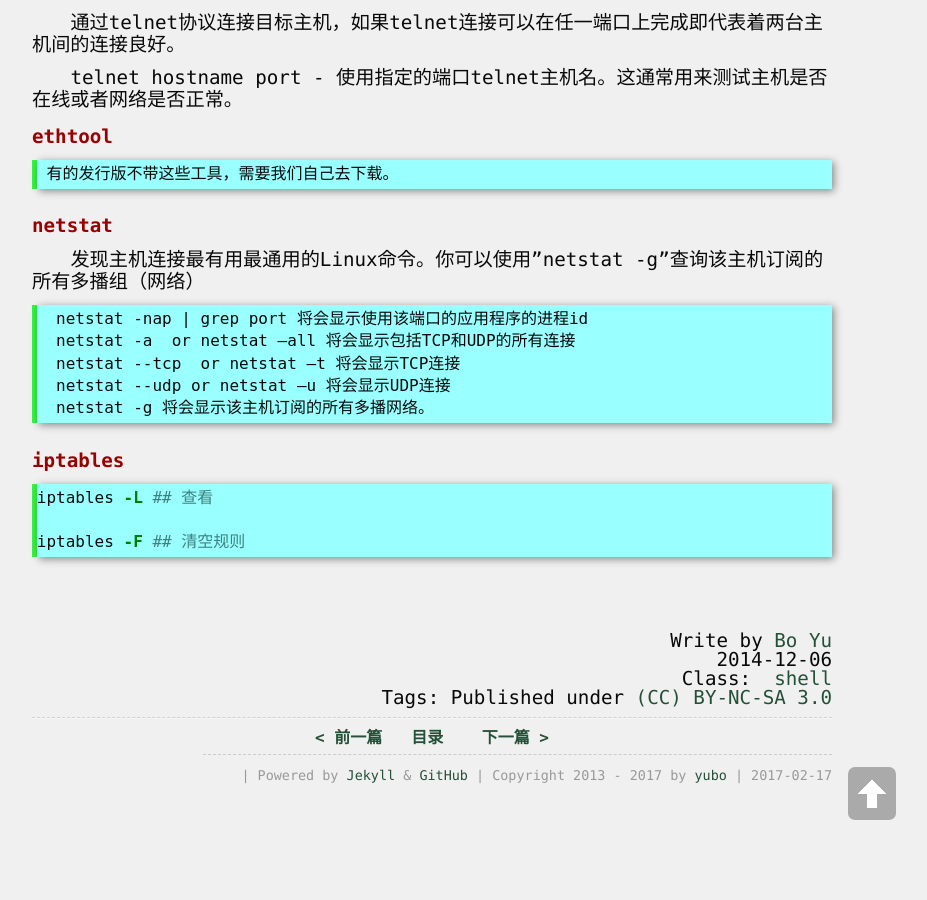
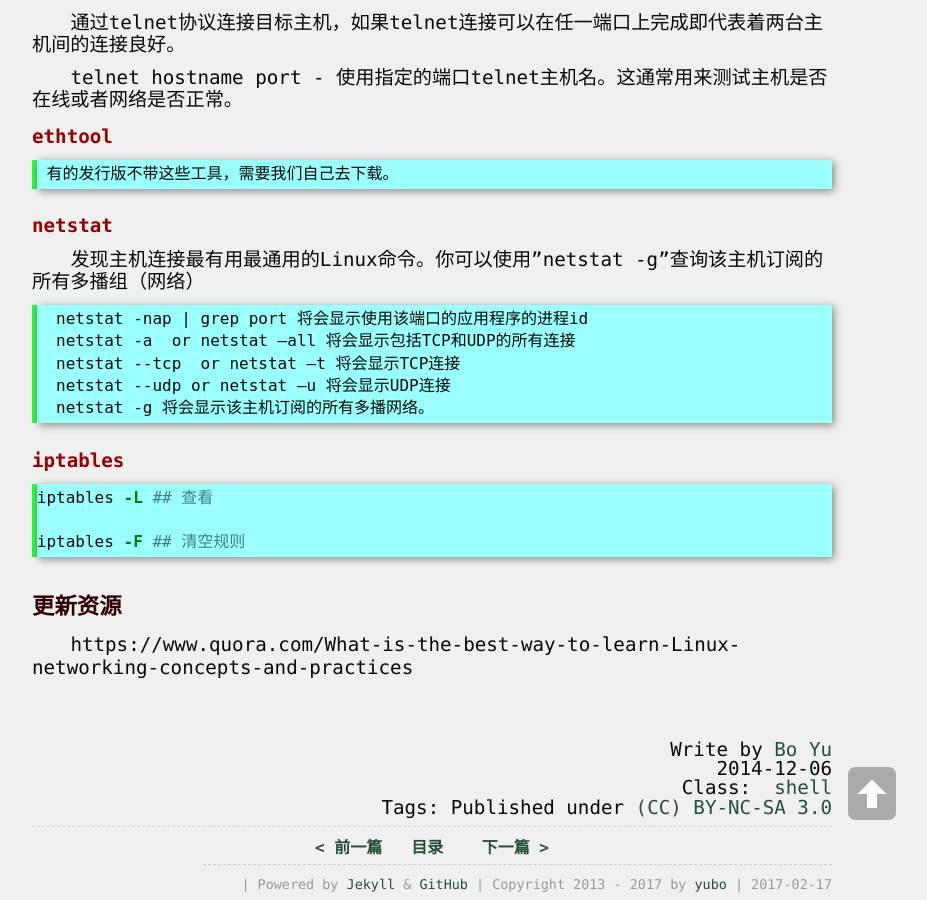
Before and after one commit to yuzibo/yuzibo.github.io, a Jekyll site: the page built from _posts/2014-12-06-NetCommandForlinux.md, in a window 1280 px wide and 900 px high, scrolled down 1010 px. Shown: the whole window, without its empty margins (208-1135 px from the left). Built offline with Jekyll 4.4.1, drawn with Linux system fonts in a browser that asks for light colours; comment, search, counter and statistics services are not loaded.

Commit message:
update linux_networking

````diff
--- a/_posts/2014-12-06-NetCommandForlinux.md
+++ b/_posts/2014-12-06-NetCommandForlinux.md
@@ -70,3 +70,7 @@ iptables -L ## 查看
 
 iptables -F ## 清空规则
 ```
+
+## 更新资源
+
+https://www.quora.com/What-is-the-best-way-to-learn-Linux-networking-concepts-and-practices
````
